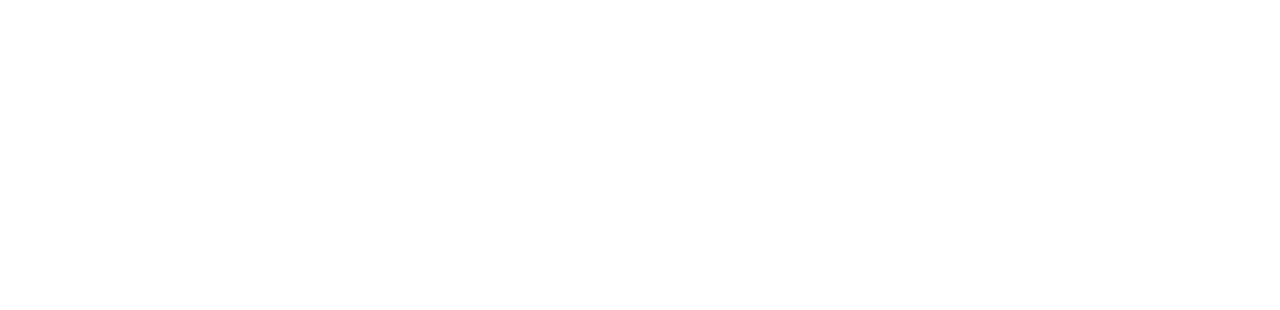
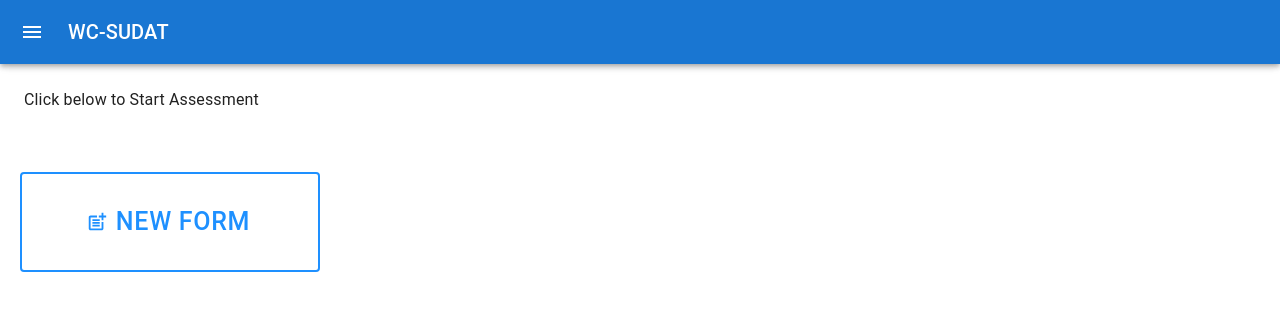
Before and after one commit to ElmarKenguerli/WC_SUDAT-WebApp, a React (Create React App) app: page /LandingPage in a window 1280 px wide. Before the commit this address had no page. Shown: the top 310 px of the page. Built offline with nearby package versions, Linux system fonts and the light colour scheme.

Commit message:
Login Page styled

```diff
--- a/src/App.css
+++ b/src/App.css
@@ -17,6 +17,8 @@
   border-radius: 20px;
 
 }
+
+#classes
 
 .title {
   font-size: 35px;
@@ -49,6 +51,13 @@
   height: 95px;
 }
 
+.loginHeader{
+  font-size: 50px;
+  text-align: center;
+  font-weight: bold;
+
+}
+
 p{
   font-weight: bold;
 }
--- a/src/App.js
+++ b/src/App.js
@@ -7,23 +7,29 @@
 import VerticalLinearStepper from './Components/Stepper'
 import { BrowserRouter as Router, Routes, Route, Link } from "react-router-dom";
 import Assessment from "./Pages/Assessment";
+import Login from "./Pages/Login";
+//import Screening from "./Components/Screening";
 import LandingPage from "./Pages/LandingPage";
+//import Home from "./Pages/Dummy";
 
 
 function App() {
   return (
+
     <Router>
     {/* <nav>
       <Link to="/"> Home </Link>
       <Link to="/Assessment"> About </Link>
     </nav> */}
     <Routes>
-      <Route path="/" element={<LandingPage/>} />
+      <Route exact path="/" element={<Login/>} />
+      <Route path="/LandingPage/" element ={<LandingPage/>}/>
       <Route path="/Assessment" element={<Assessment/>} />
+
     </Routes>
 
   </Router>
-);
+  )
 };
 
 
--- a/src/Components/MuiDrawer.js
+++ b/src/Components/MuiDrawer.js
@@ -1,81 +1,143 @@
-import React from 'react';
-import { Drawer, Divider, IconButton }
-    from '@material-ui/core';
-import { List, ListItem, ListItemIcon, ListItemText }
-    from '@material-ui/core';
-import PermContactCalendarIcon from
-    '@material-ui/icons/PermContactCalendar';
-import ReorderIcon from '@material-ui/icons/Reorder';
-import AccountCircleIcon from
-    '@material-ui/icons/AccountCircle';
-import { Link } from 'react-router-dom';
+import * as React from 'react';
+import { styled, useTheme } from '@mui/material/styles';
+import Box from '@mui/material/Box';
+import Drawer from '@mui/material/Drawer';
+import CssBaseline from '@mui/material/CssBaseline';
+import MuiAppBar from '@mui/material/AppBar';
+import Toolbar from '@mui/material/Toolbar';
+import List from '@mui/material/List';
+import Typography from '@mui/material/Typography';
+import Divider from '@mui/material/Divider';
+import IconButton from '@mui/material/IconButton';
+import MenuIcon from '@mui/icons-material/Menu';
+import ChevronLeftIcon from '@mui/icons-material/ChevronLeft';
+import ChevronRightIcon from '@mui/icons-material/ChevronRight';
+import ListItem from '@mui/material/ListItem';
+import ListItemButton from '@mui/material/ListItemButton';
+import ListItemIcon from '@mui/material/ListItemIcon';
+import ListItemText from '@mui/material/ListItemText';
+import InboxIcon from '@mui/icons-material/MoveToInbox';
+import MailIcon from '@mui/icons-material/Mail';
 
-const styles = {
-  sideNav: {
-    marginTop: '-60px',
-    zIndex: 3,
-    marginLeft: '0px',
-    position: 'fixed',
-  },
-  link: {
-    color: 'black',
-    textDecoration: 'none',
-  }
+const drawerWidth = 240;
+
+const Main = styled('main', { shouldForwardProp: (prop) => prop !== 'open' })(
+  ({ theme, open }) => ({
+    flexGrow: 1,
+    padding: theme.spacing(3),
+    transition: theme.transitions.create('margin', {
+      easing: theme.transitions.easing.sharp,
+      duration: theme.transitions.duration.leavingScreen,
+    }),
+    marginLeft: `-${drawerWidth}px`,
+    ...(open && {
+      transition: theme.transitions.create('margin', {
+        easing: theme.transitions.easing.easeOut,
+        duration: theme.transitions.duration.enteringScreen,
+      }),
+      marginLeft: 0,
+    }),
+  }),
+);
+
+const AppBar = styled(MuiAppBar, {
+  shouldForwardProp: (prop) => prop !== 'open',
+})(({ theme, open }) => ({
+  transition: theme.transitions.create(['margin', 'width'], {
+    easing: theme.transitions.easing.sharp,
+    duration: theme.transitions.duration.leavingScreen,
+  }),
+  ...(open && {
+    width: `calc(100% - ${drawerWidth}px)`,
+    marginLeft: `${drawerWidth}px`,
+    transition: theme.transitions.create(['margin', 'width'], {
+      easing: theme.transitions.easing.easeOut,
+      duration: theme.transitions.duration.enteringScreen,
+    }),
+  }),
+}));
+
+const DrawerHeader = styled('div')(({ theme }) => ({
+  display: 'flex',
+  alignItems: 'center',
+  padding: theme.spacing(0, 1),
+  // necessary for content to be below app bar
+  ...theme.mixins.toolbar,
+  justifyContent: 'flex-end',
+}));
+
+export default function PersistentDrawerLeft() {
+  const theme = useTheme();
+  const [open, setOpen] = React.useState(false);
+
+  const handleDrawerOpen = () => {
+    setOpen(true);
   };
 
-export default class MaterialUIDrawer
-    extends React.Component {
-  constructor(props) {
-    super(props);
-    this.state = {
-      isDrawerOpened: false,
+  const handleDrawerClose = () => {
+    setOpen(false);
   };
-  }
-  toggleDrawerStatus = () => {
-    this.setState({
-      isDrawerOpened: true,
-    })
-  }
-  closeDrawer = () => {
-    this.setState({
-      isDrawerOpened: false,
-    })
-  }
-  render() {
-    const { isDrawerOpened } = this.state;
+
   return (
-      <div>
-         <div style={styles.sideNav}>
-            <IconButton onClick={this.toggleDrawerStatus}>
-              {!isDrawerOpened ? <ReorderIcon /> : null }
+    <Box sx={{ display: 'flex' }}>
+      <CssBaseline />
+      <AppBar position="fixed" open={open}>
+        <Toolbar>
+          <IconButton
+            color="inherit"
+            aria-label="open drawer"
+            onClick={handleDrawerOpen}
+            edge="start"
+            sx={{ mr: 2, ...(open && { display: 'none' }) }}
+          >
+            <MenuIcon />
           </IconButton>
-          </div>
-          <Divider/>
+          <Typography variant="h6" noWrap component="div">
+            WC-SUDAT
+          </Typography>
+        </Toolbar>
+      </AppBar>
       <Drawer
-          variant="temporary"
-          open={isDrawerOpened}
-          onClose={this.closeDrawer}
+        sx={{
+          width: drawerWidth,
+          flexShrink: 0,
+          '& .MuiDrawer-paper': {
+            width: drawerWidth,
+            boxSizing: 'border-box',
+          },
+        }}
+        variant="persistent"
+        anchor="left"
+        open={open}
       >
-          <Link to='/about' style={styles.link}>
+        <DrawerHeader>
+          <IconButton onClick={handleDrawerClose}>
+            {theme.direction === 'ltr' ? <ChevronLeftIcon /> : <ChevronRightIcon />}
+          </IconButton>
+        </DrawerHeader>
+        <Divider />
         <List>
-              <ListItem button key='About Us'>
-                <ListItemIcon><AccountCircleIcon/>
+          {['Assessment', 'Log-Out'].map((text, index) => (
+            <ListItem key={text} disablePadding>
+              <ListItemButton>
+                <ListItemIcon>
+                  {index % 2 === 0 ? <InboxIcon /> : <MailIcon />}
                 </ListItemIcon>
-                <ListItemText primary='About Us' />
+                <ListItemText primary={text} />
+              </ListItemButton>
             </ListItem>
+          ))}
         </List>
-          </Link>
-          <Link to='/contact' style={styles.link}>
-          <List>
-            <ListItem button key='Contact Us'>
-              <ListItemIcon><PermContactCalendarIcon/>
-              </ListItemIcon>
-              <ListItemText primary='Contact Us' />
-            </ListItem>
-            </List>
-          </Link>
+        <Divider />
+
       </Drawer>
-      </div>
+      <Main open={open}>
+        <DrawerHeader />
+
+        <Typography paragraph>
+          Click below to Start Assessment
+        </Typography>
+      </Main>
+    </Box>
   );
 }
-}
--- a/src/Components/SliderQuestion.jsx
+++ b/src/Components/SliderQuestion.jsx
@@ -3,6 +3,7 @@
 import { GetValue } from "./Screening";
 
 export class SliderQuestion extends Component {
+  num;
 
   constructor(props){
 
--- /dev/null
+++ b/src/Components/StyledTable.jsx
@@ -0,0 +1,79 @@
+
+import * as React from 'react';
+import { styled } from '@mui/material/styles';
+import Table from '@mui/material/Table';
+import TableBody from '@mui/material/TableBody';
+import TableCell, { tableCellClasses } from '@mui/material/TableCell';
+import TableContainer from '@mui/material/TableContainer';
+import TableHead from '@mui/material/TableHead';
+import TableRow from '@mui/material/TableRow';
+import Paper from '@mui/material/Paper';
+
+const StyledTableCell = styled(TableCell)(({ theme }) => ({
+  [`&.${tableCellClasses.head}`]: {
+    backgroundColor: theme.palette.common.black,
+    color: theme.palette.common.white,
+  },
+  [`&.${tableCellClasses.body}`]: {
+    fontSize: 14,
+  },
+}));
+
+const StyledTableRow = styled(TableRow)(({ theme }) => ({
+  '&:nth-of-type(odd)': {
+    backgroundColor: theme.palette.action.hover,
+  },
+  // hide last border
+  '&:last-child td, &:last-child th': {
+    border: 0,
+  },
+}));
+
+function createData(
+  name: string,
+  calories: number,
+  fat: number,
+  carbs: number,
+  protein: number,
+) {
+  return { name, calories, fat, carbs, protein };
+}
+
+const rows = [
+  createData('Frozen yoghurt', 159, 6.0, 24, 4.0),
+  createData('Ice cream sandwich', 237, 9.0, 37, 4.3),
+  createData('Eclair', 262, 16.0, 24, 6.0),
+  createData('Cupcake', 305, 3.7, 67, 4.3),
+  createData('Gingerbread', 356, 16.0, 49, 3.9),
+];
+
+export default function CustomizedTables() {
+  return (
+    <TableContainer component={Paper}>
+      <Table sx={{ minWidth: 700 }} aria-label="customized table">
+        <TableHead>
+          <TableRow>
+            <StyledTableCell>Dessert (100g serving)</StyledTableCell>
+            <StyledTableCell align="right">Calories</StyledTableCell>
+            <StyledTableCell align="right">Fat&nbsp;(g)</StyledTableCell>
+            <StyledTableCell align="right">Carbs&nbsp;(g)</StyledTableCell>
+            <StyledTableCell align="right">Protein&nbsp;(g)</StyledTableCell>
+          </TableRow>
+        </TableHead>
+        <TableBody>
+          {rows.map((row) => (
+            <StyledTableRow key={row.name}>
+              <StyledTableCell component="th" scope="row">
+                {row.name}
+              </StyledTableCell>
+              <StyledTableCell align="right">{row.calories}</StyledTableCell>
+              <StyledTableCell align="right">{row.fat}</StyledTableCell>
+              <StyledTableCell align="right">{row.carbs}</StyledTableCell>
+              <StyledTableCell align="right">{row.protein}</StyledTableCell>
+            </StyledTableRow>
+          ))}
+        </TableBody>
+      </Table>
+    </TableContainer>
+  );
+}
--- /dev/null
+++ b/src/Pages/Dummy.js
@@ -0,0 +1,7 @@
+import React from "react";
+
+function Home() {
+  return <div> THIS IS THE HOME PAGE</div>;
+}
+
+export default Home;
--- a/src/Pages/LandingPage.js
+++ b/src/Pages/LandingPage.js
@@ -1,19 +1,34 @@
 import React from 'react'
-import MaterialUIDrawer from '../Components/MuiDrawer'
+//import MaterialUIDrawer from '../Components/MuiDrawer'
 import {useNavigate} from "react-router-dom";
+import MuiDrawer from '../Components/MuiDrawer'
+import StyledTableCell from '../Components/StyledTable';
+import { IconButton } from '@mui/material';
+import PostAddTwoToneIcon from '@mui/icons-material/PostAddTwoTone';
+import Button from '@material-ui/core/Button';
 
 const LandingPage = () => {
 let navigate = useNavigate();
   return (
-    <div><MaterialUIDrawer/>
-          <button
+    <div>
+        <MuiDrawer/>
+          {/* <button
         onClick={() => {
-          navigate("/about");
+          navigate("/Assessment");
         }}
       >
         {" "}
         Go to form
-      </button></div>
+      </button> */}
+      <Button size="large" style={{ width: 300, height: 100, fontSize: 25, border: "2px solid dodgerblue", margin:20, color: "dodgerblue" }}  startIcon={<PostAddTwoToneIcon/>}  onClick={() => {
+          navigate("/Assessment");
+        }}>
+        {" "}
+        New Form
+
+        </Button>
+      {/* <StyledTableCell/> */}
+      </div>
   )
 }
 
--- a/src/Pages/Login.js
+++ b/src/Pages/Login.js
@@ -1,35 +1,67 @@
 import React, { useState } from 'react';
+import {useNavigate} from "react-router-dom";
+import '../App.css';
 
 // design
 import {
-    TextField,
     InputAdornment,
     IconButton,
     OutlinedInput,
-    FormControl,
     InputLabel,
-    Button,
+    Box,
+    Button
 } from '@mui/material';
 import VisibilityIcon from '@mui/icons-material/Visibility';
 import VisibilityOffIcon from '@mui/icons-material/VisibilityOff';
+import Container from '@material-ui/core/Container';
+
+
+
+
+
 
 const Login = () => {
     // form state
     const [email, setEmail] = useState("");
     const [password, setPassword] = useState("");
     const [showPassword, setShowPassword] = useState(false);
+    let navigate = useNavigate();
 
     return (
+
+    <header >
+
+            <Box sx= {{width: '100%' , padding:"20px", bgcolor: '#00bcf5', border:"2px solid black"}}>
+            <div className='loginHeader'>
+                <label>
+                    WC-SUDAT Assessment Tool
+                </label>
+
+            </div>
+            </Box>
+
+        <br></br>
+        <br></br>
+
         <div className='container mt-5 mb-5 col-10 col-sm-8 col-md-6 col-lg-5'>
+
         <div className='text-center mb-5 alert alert-primary'>
+
             <label htmlFor="" className="h2">
                 Login
             </label>
         </div>
+        <Box sx = {{padding:10,border: "1px solid black"}}>
+
+
 
             <div className="form-group">
-            <TextField
-                size="small"
+                <InputLabel>Username/Email</InputLabel>
+                <OutlinedInput
+
+                    sx={{ height:75, fontSize: "30px" }}
+                    fullWidth
+                    size="normal"
                     variant="outlined"
                     className="form-control"
                     label="Email"
@@ -39,13 +71,14 @@
             </div>
 
             <div className="form-group">
-            <FormControl
-                variant="outlined"
-                size="small"
-                className="form-control"
-            >
+                <br></br>
+
                     <InputLabel>Password</InputLabel>
                     <OutlinedInput
+                        sx={{ height:75, fontSize: "30px"  }}
+
+                        fullWidth
+                        size = "normal"
                         label="Password"
                         type={showPassword ? "text" : "password"}
                         value={password}
@@ -58,12 +91,25 @@
                             </InputAdornment>
                         }
                     />
-            </FormControl>
+
             </div>
+        </Box>
         <div className="text-center mt-4">
-            <Button variant="contained" disabled={!email || !password}>Submit</Button>
+
+        <Button
+        variant="contained"
+        size = "large"
+        onClick={() => {
+          navigate("./LandingPage");
+        }}
+        >
+        {" "}
+        Log-in
+        </Button>
+
         </div>
         </div>
+    </header>
   )
 }
 
```
Also changed, not shown: src/Components/FollowUpQuestions.jsx (+14 -5 lines), src/Components/Screening.js (+13 -9 lines), src/Components/Stepper.js (+1 -14 lines), src/logo.svg (deleted). Lines whose indentation alone changed are shown as unchanged.
